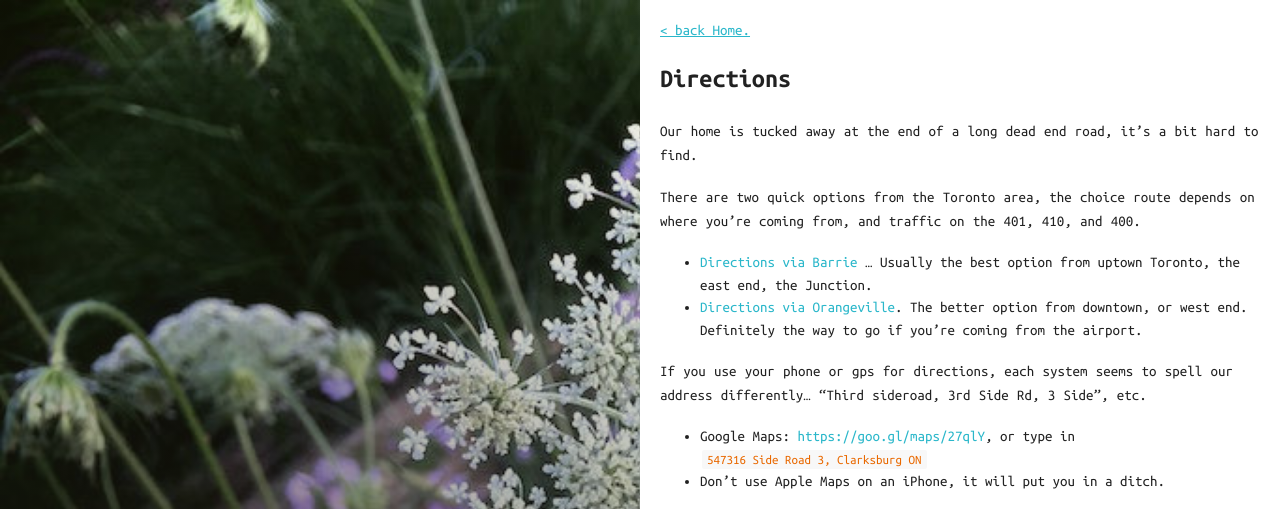
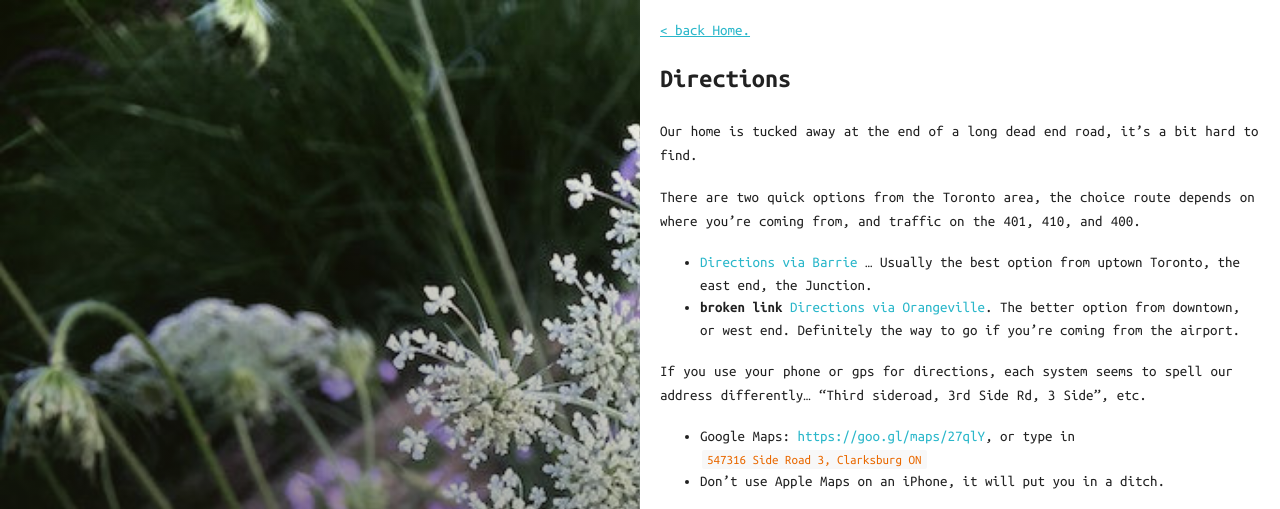
Before and after one commit to kevwalsh/carota, a Jekyll site: the page built from _posts/2016-01-02-directions.md, in a window 1280 px wide. Shown: the top 509 px of the page. Built offline with Jekyll 4.4.1, drawn with Linux system fonts in a browser that asks for light colours; some of the changed text lies outside the part shown; grey boxes are pictures that could not be loaded.

Commit message:
directions

````diff
--- a/_posts/2016-01-02-directions.md
+++ b/_posts/2016-01-02-directions.md
@@ -14,13 +14,13 @@
 There are two quick options from the Toronto area, the choice route depends on where you're coming from, and traffic on the 401, 410, and 400.
 
 * [Directions via Barrie](https://www.evernote.com/l/ACiKYzXHU1NFo7I8s5xCHCezHsHtyFOuEtA) … Usually the best option from uptown Toronto, the east end, the Junction.
-* [Directions via Orangeville](https://www.evernote.com/l/ACgOxijid59FPbb5_R1c2C6SK0Jf7p2U4no). The better option from downtown, or west end. Definitely the way to go if you're coming from the airport.
+* **broken link** [Directions via Orangeville](https://www.evernote.com/l/ACgOxijid59FPbb5_R1c2C6SK0Jf7p2U4no). The better option from downtown, or west end. Definitely the way to go if you're coming from the airport.
 
 If you use your phone or gps for directions, each system seems to spell our address differently... "Third sideroad, 3rd Side Rd, 3 Side", etc.
 
 * Google Maps: <https://goo.gl/maps/27qlY>, or type in ```547316 Side Road 3, Clarksburg ON```
 * Don't use Apple Maps on an iPhone, it will put you in a ditch.
 
+Finally, do not park on the road (you might get towed away). We'll set up a parking in the field by our driveway.
+
 <iframe width='100%' height='700px' frameBorder='0' src='https://a.tiles.mapbox.com/v4/lobp.ng3fga55/attribution,zoompan,zoomwheel,geocoder.html?access_token=pk.eyJ1IjoibG9icCIsImEiOiJjN3E3cHNFIn0.wzwgKdJM1apIg_CO9yO73A'></iframe>
-
-Do not park on the road (you might get toad away). We'll set up a parking in the field by our driveway.
````
